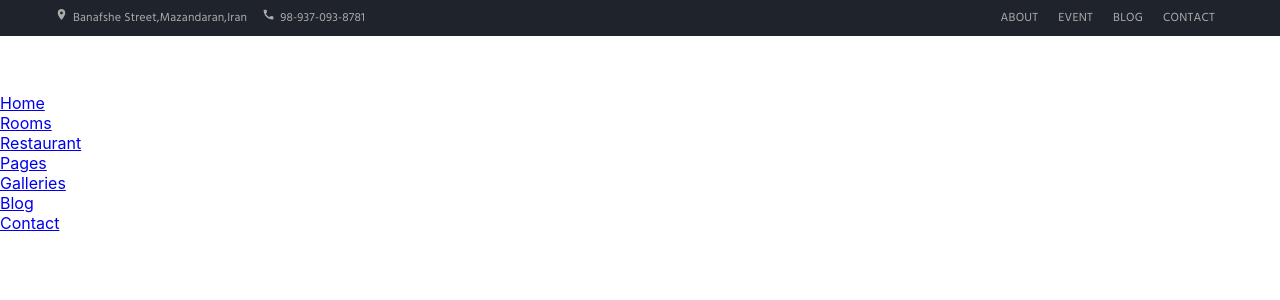
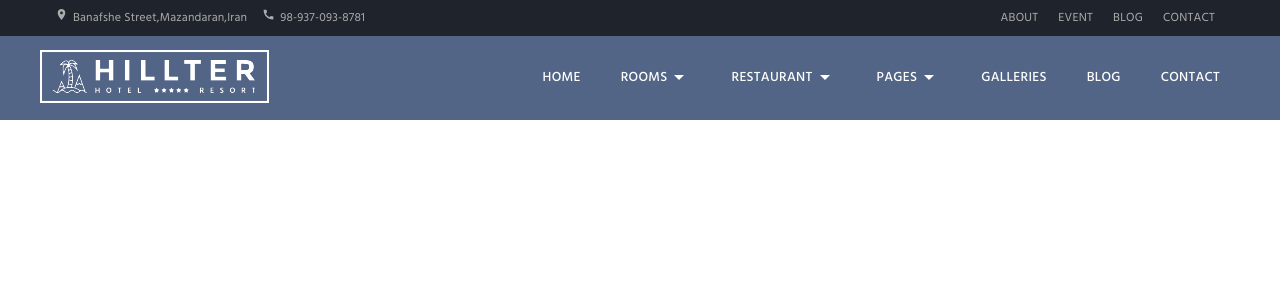
Before and after one commit to SalimiDev/Hotel-ReactJsApp, a React (Create React App) app: page / in a window 1280 px wide. Shown: the top 300 px of the page. Built offline with nearby package versions, Linux system fonts and the light colour scheme.

Commit message:
style:HeaderContent style added

```diff
--- a/src/components/HeaderContent.js
+++ b/src/components/HeaderContent.js
@@ -1,6 +1,7 @@
 import React from 'react';
 import styles from '../styles/layout/HeaderContent.module.scss';
 import logo from '../assets/logo/logo-small.png'
+import {ArrowDropDown} from '@mui/icons-material';
 
 const HeaderContent = () => {
     return (
@@ -13,10 +14,10 @@ const HeaderContent = () => {
                 </span>
                 <nav className={styles.header_menu}>
                     <ul>
-                        <li> <a href="/#">Home</a> </li>
-                        <li> <a href="/#">Rooms</a> </li>
-                        <li> <a href="/#">Restaurant</a> </li>
-                        <li> <a href="/#">Pages</a> </li>
+                        <li> <a href="/#">Home </a> </li>
+                        <li> <a href="/#">Rooms <span><ArrowDropDown/></span></a> </li>
+                        <li> <a href="/#">Restaurant <span><ArrowDropDown/></span></a> </li>
+                        <li> <a href="/#">Pages<span><ArrowDropDown/></span> </a> </li>
                         <li> <a href="/#">Galleries</a> </li>
                         <li> <a href="/#">Blog</a> </li>
                         <li> <a href="/#">Contact</a> </li>
--- a/src/styles/layout/HeaderContent.module.scss
+++ b/src/styles/layout/HeaderContent.module.scss
@@ -0,0 +1,49 @@
+@use '../utils/variables' as *;
+
+.header_content {
+    background-color: $primaryLightColor;
+
+    .container {
+        width: 1200px;
+        display: flex;
+        justify-content: space-between;
+        align-items: center;
+        margin: auto;
+
+        .header_menu ul {
+            display: flex;
+            font-size: $p-fontSize-md;
+
+            li {
+                font-family: $primaryFont;
+                list-style: none;
+                text-transform: uppercase;
+                letter-spacing: 0.02em;
+                line-height: 1.6em;
+                cursor: pointer;
+
+                a {
+                    display: flex;
+                    align-items: center;
+                    text-decoration: none;
+                    color: $primaryText2Color;
+                    font-size: 13.45px;
+                    font-weight: 500;
+                    line-height: 84px;
+                    padding: 0 20px;
+                    -webkit-transition: all 0.2s ease;
+
+                    span {
+                        display: flex;
+                        margin-bottom: 3px;
+                    }
+
+                    &:hover {
+                        color: $primaryText1Color;
+                        background-color: white;
+                    }
+                }
+            }
+        }
+    }
+}
--- a/src/styles/layout/TopNavbar.module.scss
+++ b/src/styles/layout/TopNavbar.module.scss
@@ -24,17 +24,18 @@
 
         .topMenu ul {
             display: flex;
+
             li {
                 list-style: none;
                 padding: 0 10px;
                 text-transform: uppercase;
                 letter-spacing: 0.02em;
-                font-family: $p-fontSize-md;
+                font-family: $primaryFont;
                 -webkit-transition: all 0.3s ease-in;
                 cursor: pointer;
 
                 &:hover {
-                    background-color: $primaryText2Color;
+                    background-color: white;
                     color: $primaryText1Color;
                 }
             }
--- a/src/styles/utils/_variables.scss
+++ b/src/styles/utils/_variables.scss
@@ -18,8 +18,8 @@ $secondaryFont: 'Montserrat';
 
 // Font Sizes
 $p-fontSize-sm: 12px;
-$p-fontSize-md: 15px;
-$p-fontSize-lg: 14px;
+$p-fontSize-md: 14px;
+$p-fontSize-lg: 15px;
 
 $h2-fontSize-sm: 20px;
 $h2-fontSize-md: 26px;
```
